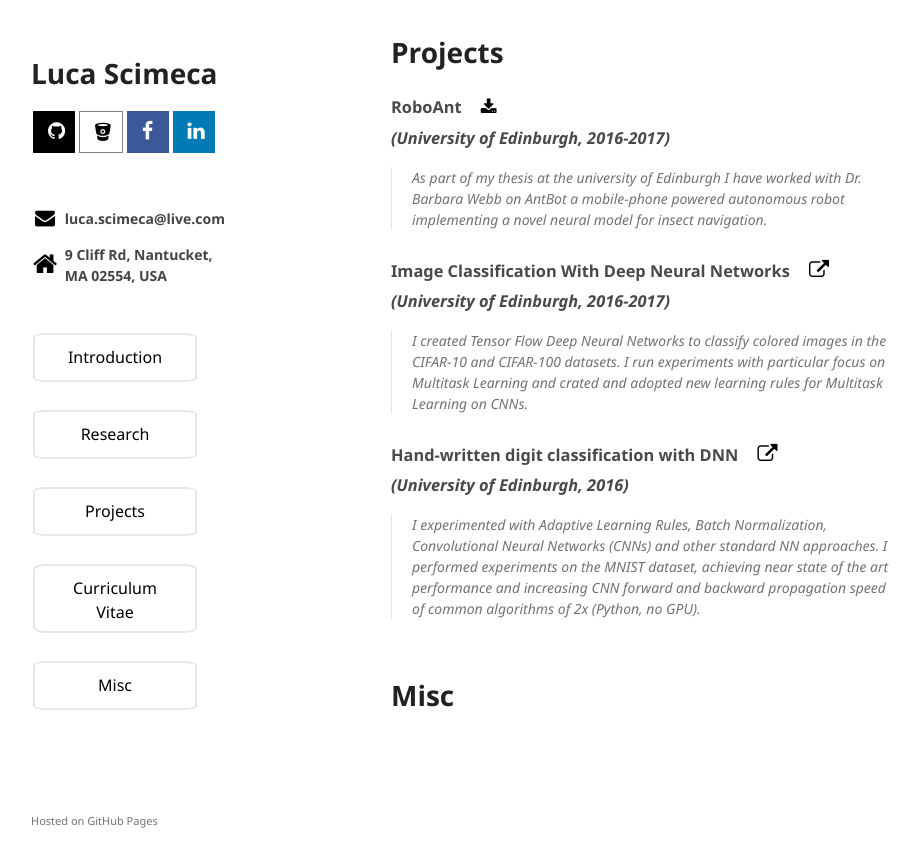
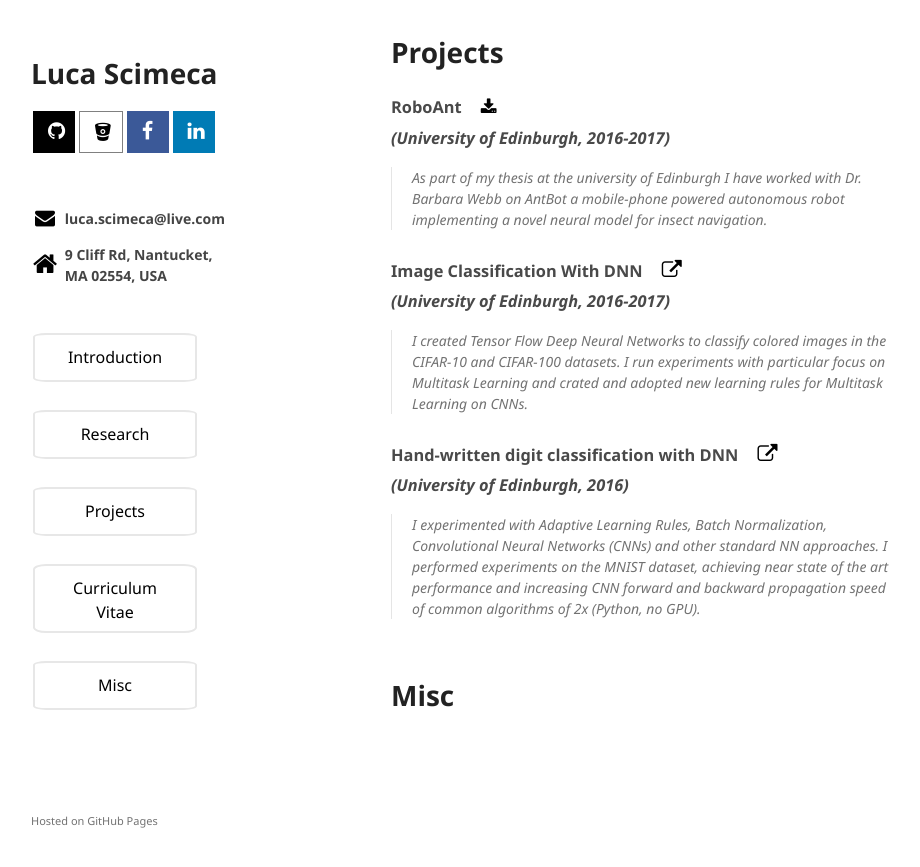
Before and after one commit to lucascimeca/lucascimeca.github.io, a Jekyll site: the page built from index.md, in a window 1280 px wide and 900 px high, scrolled down 1023 px. Shown: the top 867 px of the window, without its empty margins (179-1099 px from the left). Built offline with Jekyll 4.4.1, drawn with Linux system fonts in a browser that asks for light colours; nearby versions of some CDN libraries; the repository's description, which GitHub fills in, is left out.

Commit message:
Update index.md

```diff
--- a/index.md
+++ b/index.md
@@ -37,7 +37,7 @@ My interests lie mainly in Machine Learning and Robotics research, particularly
 
 > As part of my thesis at the university of Edinburgh I have worked with Dr. Barbara Webb on AntBot a mobile-phone powered autonomous robot implementing a novel neural model for insect navigation.
 
-### [](#DNN) Image Classification With Deep Neural Networks <a href="https://bitbucket.org/lucascimeca/deep-neural-networks-cifar-10-cifar-100-datasets?lipi=urn%3Ali%3Apage%3Ad_flagship3_profile_view_base%3BGUJg49LJSNqF2TBvYYXHiQ%3D%3D" class="fa fa-external-link" style="font-size: 20px" target="_blank"></a><br/>_(University of Edinburgh, 2016-2017)_
+### [](#DNN) Image Classification With  DNN <a href="https://bitbucket.org/lucascimeca/deep-neural-networks-cifar-10-cifar-100-datasets?lipi=urn%3Ali%3Apage%3Ad_flagship3_profile_view_base%3BGUJg49LJSNqF2TBvYYXHiQ%3D%3D" class="fa fa-external-link" style="font-size: 20px" target="_blank"></a><br/>_(University of Edinburgh, 2016-2017)_
 
 > I created Tensor Flow Deep Neural Networks to classify colored images in the CIFAR-10 and CIFAR-100 datasets. I run experiments with particular focus on Multitask Learning and crated and adopted new learning rules for Multitask Learning on CNNs.
 
```
